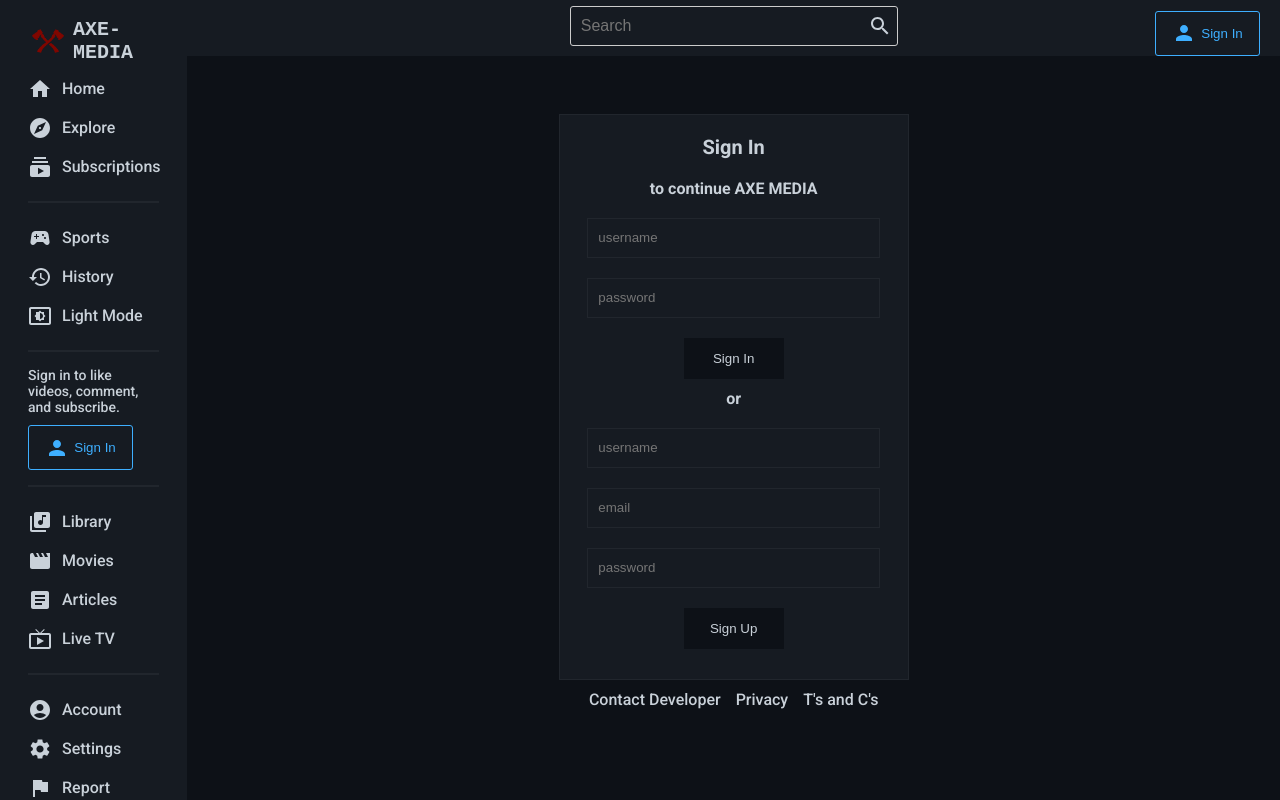
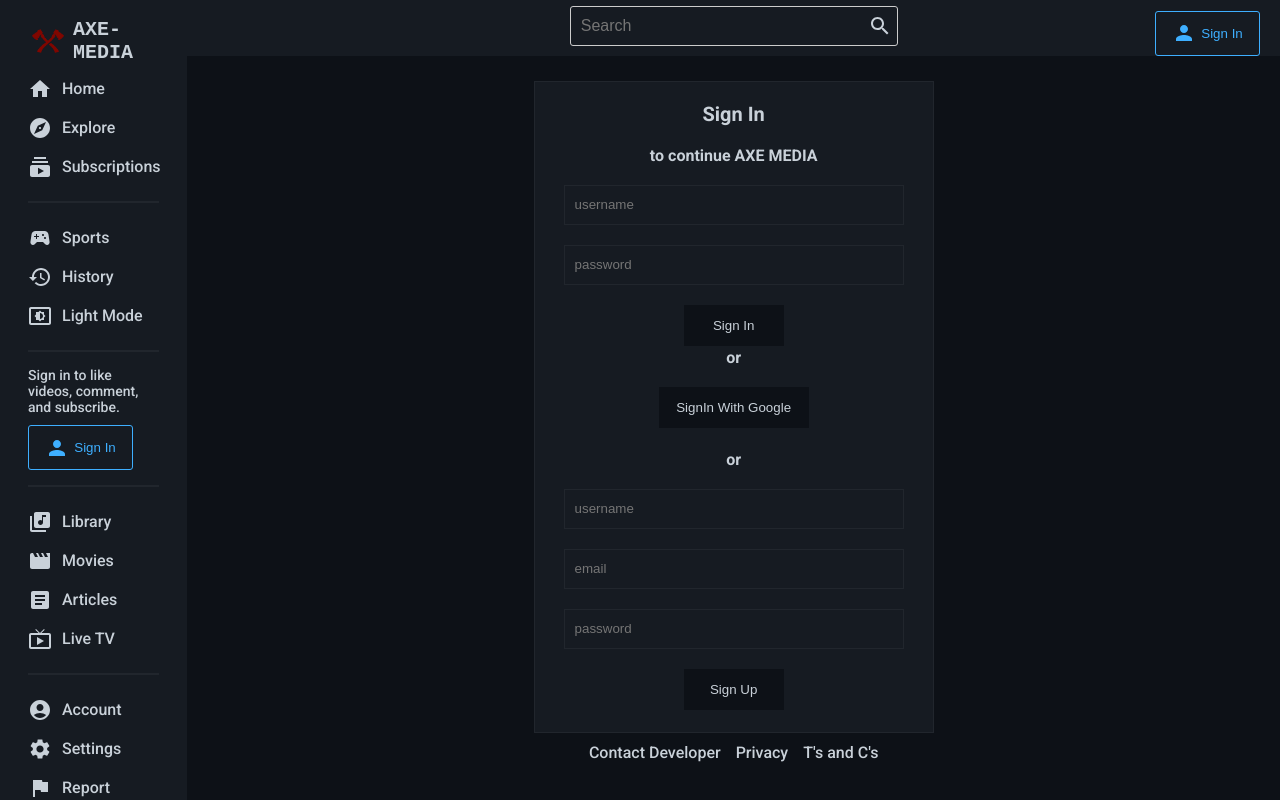
Before and after one commit to BlessingLuphahla/Redd-Tube, a React (Vite) app: page /login in a window 1280 px wide. Built offline with nearby package versions, Linux system fonts and the light colour scheme; no server answers.

Commit message:
firebase setup

```diff
--- /dev/null
+++ b/firebase.js
@@ -0,0 +1,20 @@
+// Import the functions you need from the SDKs you need
+import { getAuth, GoogleAuthProvider } from "firebase/auth";
+import { initializeApp } from "firebase/app";
+
+const firebaseConfig = {
+  apiKey: import.meta.env.VITE_FIREBASE_API_KEY,
+  authDomain: import.meta.env.VITE_FIREBASE_AUTH_DORMAIN,
+  projectId: import.meta.env.VITE_FIREBASE_PROJECT_ID,
+  storageBucket: import.meta.env.VITE_FIREBASE_STORAGE_BUCKET,
+  messagingSenderId: import.meta.env.VITE_FIREBASE_MESSAGING_SENDER_ID,
+  appId: import.meta.env.VITE_FIREBASE_APP_ID,
+  measurementId: import.meta.env.VITE_FIREBASE_MEASUREMENT_ID,
+};
+
+// Initialize Firebase
+const app = initializeApp(firebaseConfig);
+export const auth = getAuth();
+export const provider = new GoogleAuthProvider();
+
+export default app;
--- a/package.json
+++ b/package.json
@@ -17,6 +17,7 @@
     "@reduxjs/toolkit": "^2.5.1",
     "axios": "^1.7.9",
     "date-fns": "^4.1.0",
+    "firebase": "^11.3.1",
     "react": "^19.0.0",
     "react-dom": "^19.0.0",
     "react-redux": "^9.2.0",
--- a/src/components/Comment.jsx
+++ b/src/components/Comment.jsx
@@ -60,7 +60,7 @@ function Comment({ text, date, userId }) {
     };
 
     getCommentUser();
-  }, []);
+  }, [API, userId]);
 
   return (
     <Container>
--- a/src/pages/SignIn.jsx
+++ b/src/pages/SignIn.jsx
@@ -4,9 +4,11 @@ import styled from "styled-components";
 import { useScreen } from "../context/ScreenContext";
 import axios from "axios";
 import { useDispatch } from "react-redux";
-import { loginFailure, loginStart, loginSucess } from "../redux/userSlice";
+import { loginFailure, loginStart, loginSuccess } from "../redux/userSlice";
+import { auth, provider } from "../../firebase";
+import { signInWithPopup } from "firebase/auth";
 
-axios.defaults.withCredentials = true
+axios.defaults.withCredentials = true;
 
 const Container = styled.div`
   display: flex;
@@ -22,9 +24,10 @@ const MainWrapper = styled.div`
   border: 1px solid ${({ theme }) => theme.soft};
   padding: 20px;
   text-align: center;
-  width: ${({ isMobile }) => (isMobile ? "320px" : "350px")};
+  width: ${({ isMobile }) => (isMobile ? "350px" : "400px")};
   margin-top: ${({ isMobile }) => isMobile && "20px"};
   overflow-y: ${({ isMobile }) => isMobile && "scroll"};
+  margin-top: ${({ isMobile }) => (isMobile ? "5px" : "20px")};
 `;
 
 const SignInWrapper = styled.div`
@@ -63,7 +66,7 @@ const Input = styled.input`
 const Button = styled.button`
   width: 100px;
   padding: 13px 0px;
-  margin-bottom: 10px;
+  margin-bottom: 2px;
   background-color: ${({ theme }) => theme.bg};
   border: none;
   outline: none;
@@ -143,9 +146,7 @@ function SignIn() {
         { withCredentials: true }
       );
 
-      console.log(res);
-
-      dispatch(loginSucess(res.data));
+      dispatch(loginSuccess(res.data));
 
       // navigate("/subscription");
     } catch (err) {
@@ -179,7 +180,7 @@ function SignIn() {
         { withCredentials: true }
       );
 
-      dispatch(loginSucess(res.data));
+      dispatch(loginSuccess(res.data));
     } catch (err) {
       setError(err.response.data.message);
     }
@@ -191,6 +192,25 @@ function SignIn() {
     });
 
     showMessage("User Created Successfully");
+  };
+
+  const signInWithGoogle = () => {
+    signInWithPopup(auth, provider)
+      .then(async (data) => {
+        dispatch(loginStart());
+        const userCredentials = {
+          username: data?.user.displayName,
+          email: data?.user.email,
+          profilePic: data?.user.photoURL,
+        };
+
+        await axios.post(`${API}/auth/google`, userCredentials);
+        dispatch(loginSuccess(userCredentials));
+      })
+      .catch((error) => {
+        setError(error.response.data.message);
+        dispatch(loginFailure());
+      });
   };
 
   return (
@@ -230,8 +250,11 @@ function SignIn() {
           <Button onClick={(e) => handleSignIn(e)}>Sign In</Button>
         </SignInWrapper>
 
-        {/* Sign Up */}
         <SignUpWrapper>
+          <SubText>or</SubText>
+          <Button style={{ width: "150px" }} onClick={signInWithGoogle}>
+            SignIn With Google
+          </Button>
           <SubText>or</SubText>
           <Input
             type="text"
--- a/src/redux/userSlice.js
+++ b/src/redux/userSlice.js
@@ -13,7 +13,7 @@ export const userSlice = createSlice({
     loginStart: (state) => {
       state.loading = true;
     },
-    loginSucess: (state, action) => {
+    loginSuccess: (state, action) => {
       state.user = action.payload;
       state.loading = false;
     },
@@ -29,6 +29,6 @@ export const userSlice = createSlice({
   },
 });
 
-export const { loginStart, loginSucess, loginFailure, logout } =
+export const { loginStart, loginSuccess, loginFailure, logout } =
   userSlice.actions;
 export default userSlice.reducer;
--- a/src/redux/videoSlice.js
+++ b/src/redux/videoSlice.js
@@ -13,7 +13,7 @@ export const videoSlice = createSlice({
     loginStart: (state) => {
       state.loading = true;
     },
-    loginSucess: (state, action) => {
+    loginSuccess: (state, action) => {
       state.user = action.payload;
       state.loading = false;
     },
@@ -29,6 +29,6 @@ export const videoSlice = createSlice({
   },
 });
 
-export const { loginStart, loginSucess, loginFailure, logout } =
+export const { loginStart, loginSuccess, loginFailure, logout } =
   videoSlice.actions;
 export default videoSlice.reducer;
```
Also changed, not shown: 1 other file (tests, documents, lock files or other folders).
